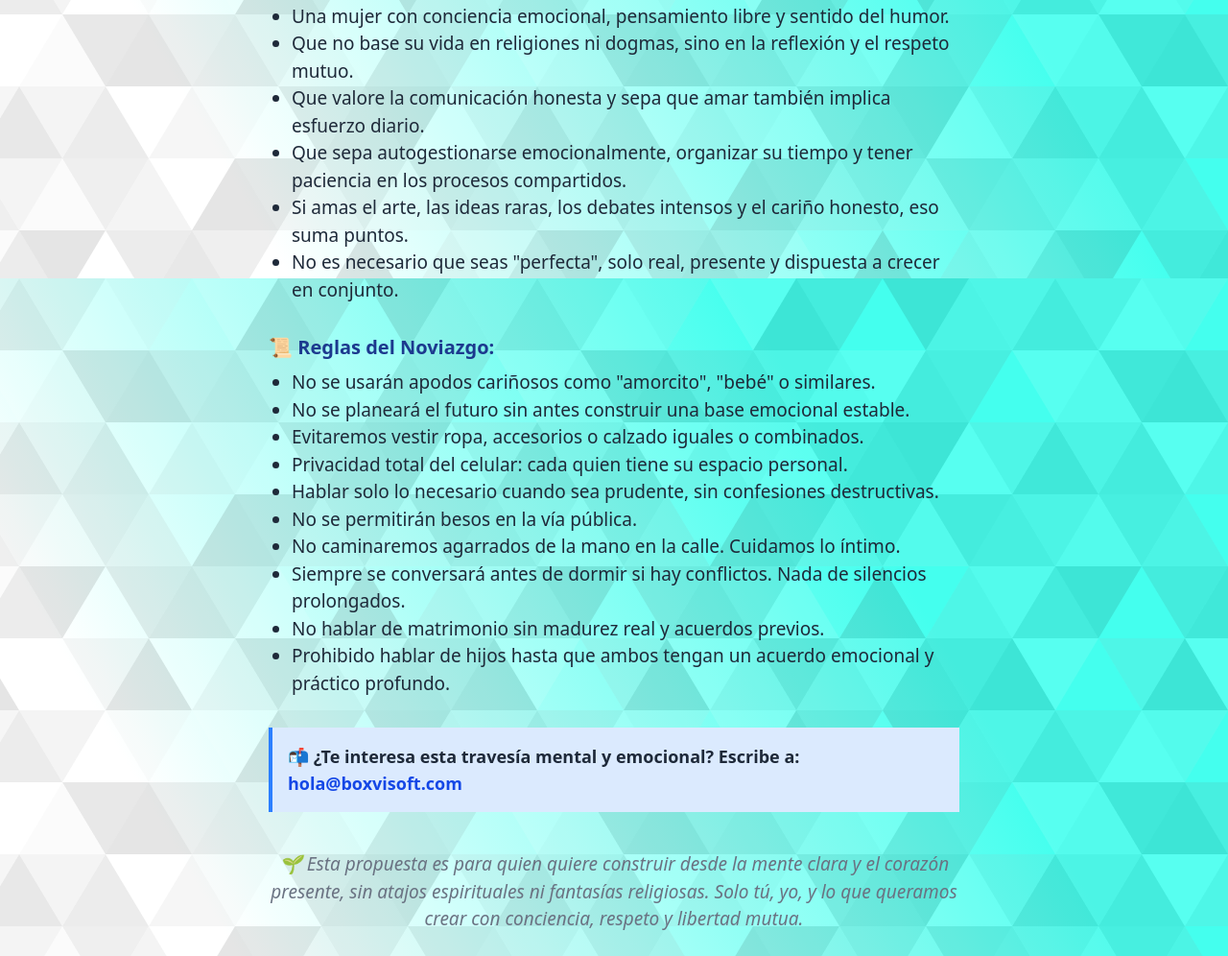
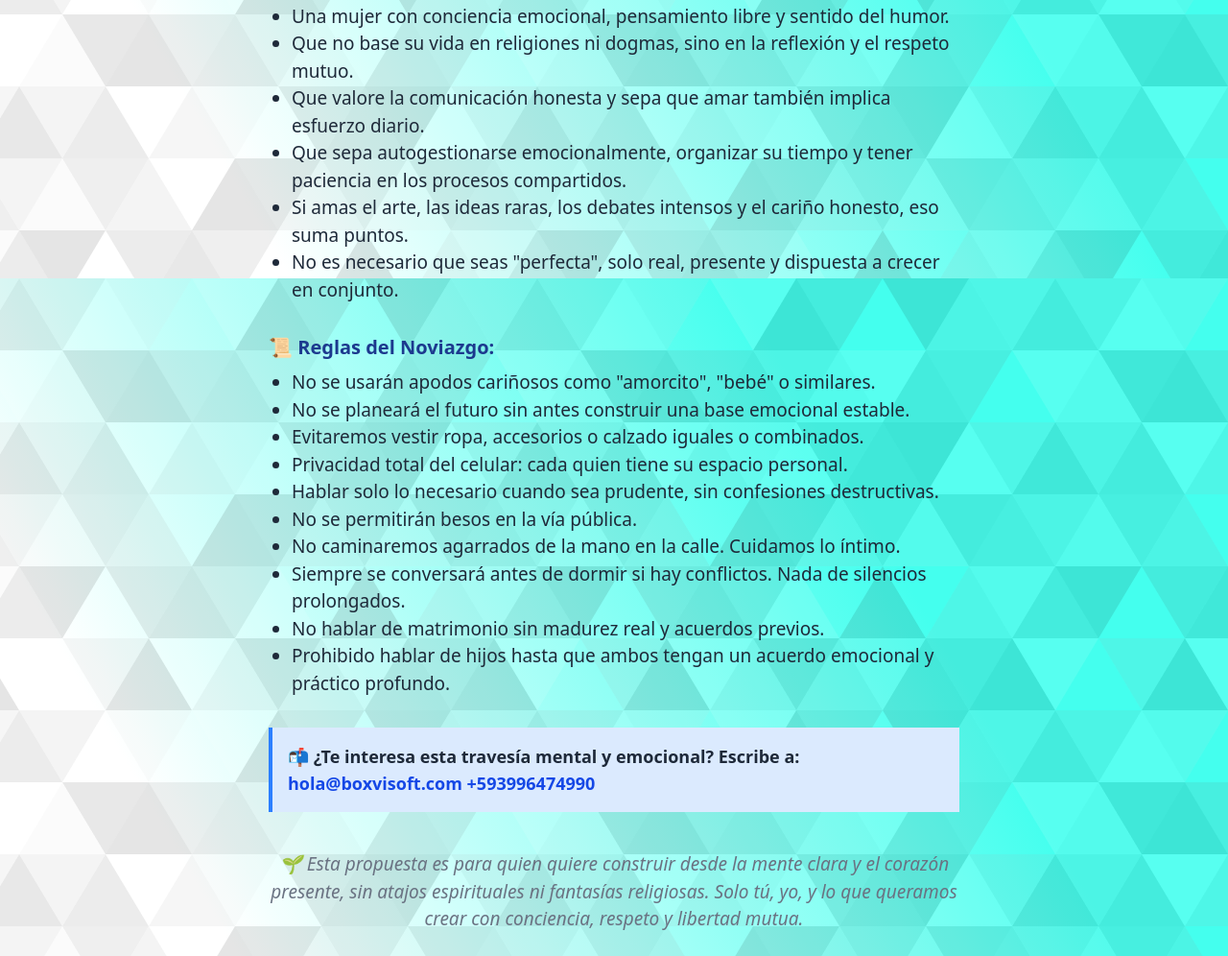
Before and after one commit to Boxvi/pareja, a plain HTML site: page index.html in a window 1280 px wide. Shown: the part 1310-2306 px from the top of the page at 96% size. Drawn offline with nearby package versions, Linux system fonts and the light colour scheme.

Commit message:
primera parte 2

```diff
--- a/index.html
+++ b/index.html
@@ -105,6 +105,7 @@
     <div class="bg-blue-100 border-l-4 border-blue-500 p-4 font-semibold text-lg mb-8">
         📬 ¿Te interesa esta travesía mental y emocional? Escribe a:<br>
         <span class="text-blue-700">hola@boxvisoft.com</span>
+        <span class="text-blue-700">+593996474990</span>
     </div>
 
     <div class="text-center italic text-gray-500 mt-10">
```
